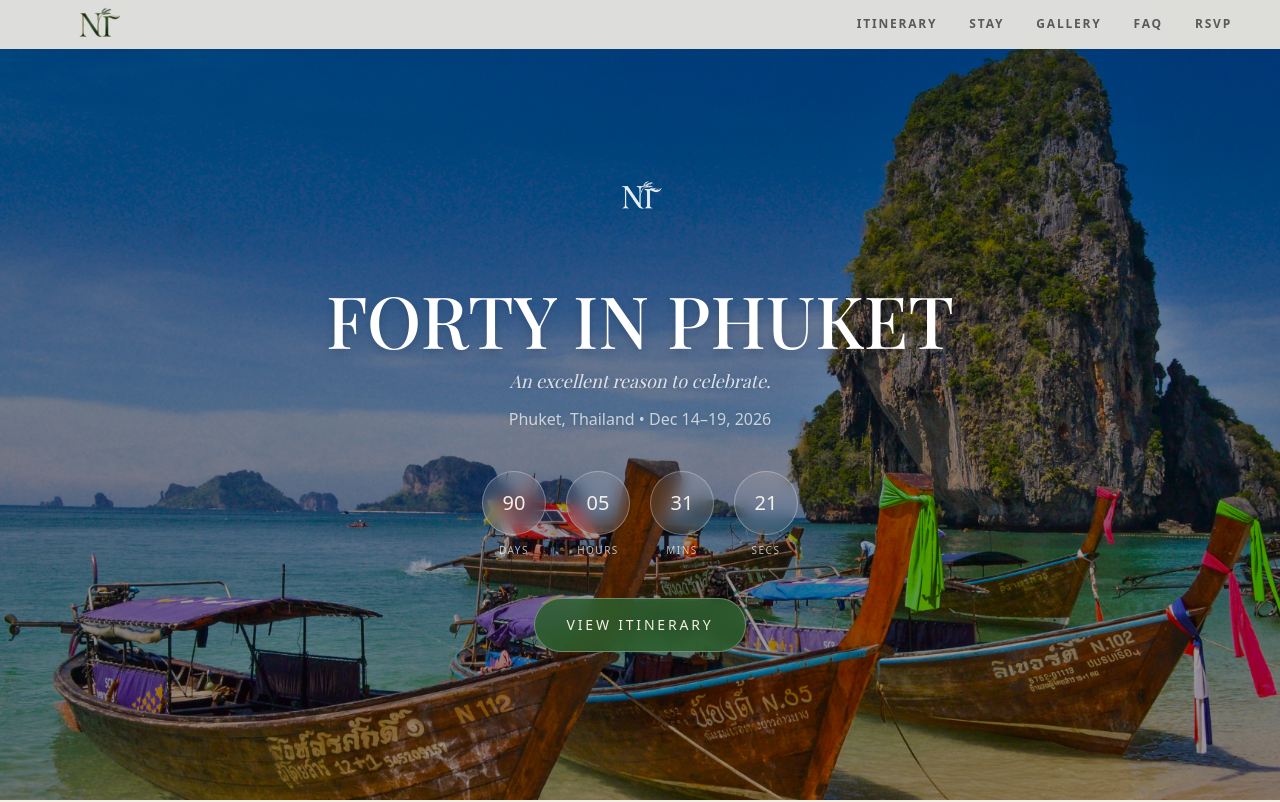
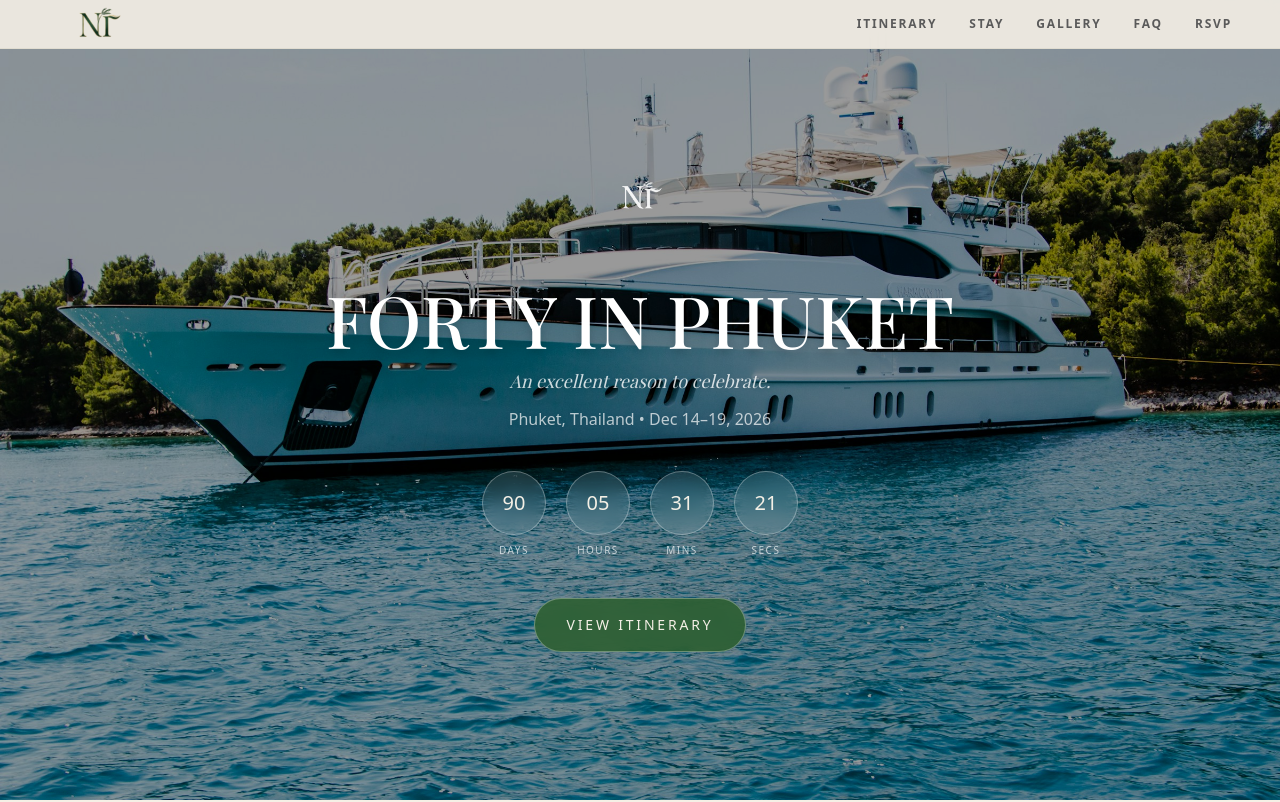
Before and after one commit to nomsou/birthday-phuket, a Next.js app: page / in a window 1280 px wide. Shown: the top 802 px of the page. Built offline with nearby package versions, Linux system fonts and the light colour scheme.

Commit message:
changed hero image

```diff
--- a/src/components/home/Hero.tsx
+++ b/src/components/home/Hero.tsx
@@ -11,7 +11,7 @@ export function Hero() {
     >
       {/* Background Image */}
       <Image
-        src="/hero/1.webp"
+        src="/hero/1.jpg"
         alt="Phuket beach paradise"
         fill
         priority
```
Also changed, not shown: public/hero/1.jpg (added), public/hero/1.webp (deleted).
